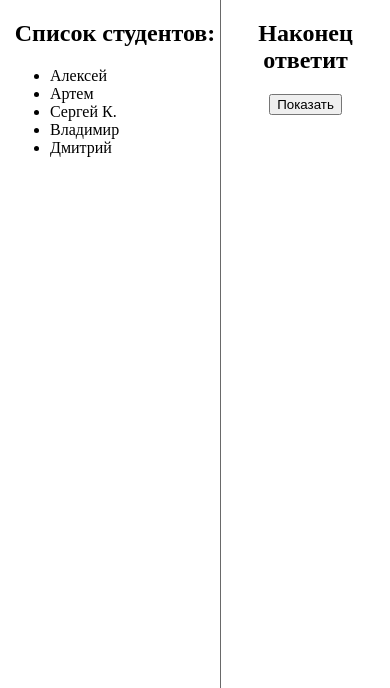
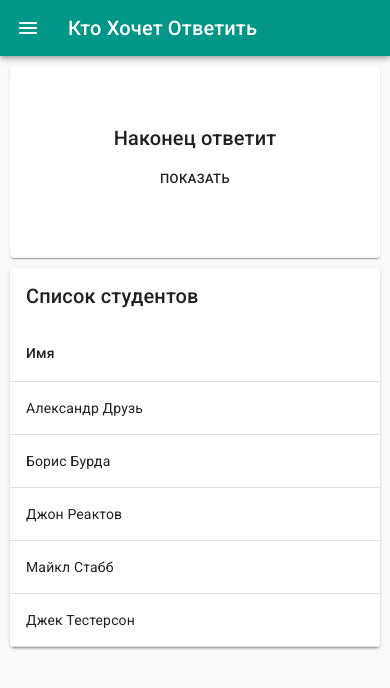
Before and after one commit to kostia-official/react-course-23, a React (Create React App) app: page / in a window 390 px wide. Shown: the top 688 px of the page. Built offline with nearby package versions, Linux system fonts and the light colour scheme.

Commit message:
Add Material UI Add basic responsiveness

```diff
--- a/public/index.html
+++ b/public/index.html
@@ -3,6 +3,14 @@
   <head>
     <meta charset="utf-8" />
     <link rel="icon" href="%PUBLIC_URL%/favicon.ico" />
+    <link
+      rel="stylesheet"
+      href="https://fonts.googleapis.com/css?family=Roboto:300,400,500,700&display=swap"
+    />
+    <link
+      rel="stylesheet"
+      href="https://fonts.googleapis.com/icon?family=Material+Icons"
+    />
     <meta name="viewport" content="width=device-width, initial-scale=1" />
     <meta name="theme-color" content="#000000" />
     <meta
@@ -18,7 +26,7 @@
       work correctly both with client-side routing and a non-root public URL.
       Learn how to configure a non-root public URL by running `npm run build`.
     -->
-    <title>React App</title>
+    <title>Кто Хочет Ответить</title>
   </head>
   <body>
     <noscript>You need to enable JavaScript to run this app.</noscript>
--- /dev/null
+++ b/src/ThemeProvider.js
@@ -0,0 +1,27 @@
+import { useMediaQuery } from "@material-ui/core";
+import {
+  createMuiTheme,
+  ThemeProvider as MaterialThemeProvider
+} from "@material-ui/core/styles";
+import { teal } from "@material-ui/core/colors";
+import CssBaseline from "@material-ui/core/CssBaseline";
+import React from "react";
+
+export const ThemeProvider = props => {
+  const prefersDarkMode = useMediaQuery("(prefers-color-scheme: dark)");
+
+  const theme = createMuiTheme({
+    palette: {
+      type: prefersDarkMode ? "dark" : "light",
+      primary: teal,
+      secondary: teal
+    }
+  });
+
+  return (
+    <MaterialThemeProvider theme={theme}>
+      <CssBaseline />
+      {props.children}
+    </MaterialThemeProvider>
+  );
+};
--- a/src/components/App/App.js
+++ b/src/components/App/App.js
@@ -1,17 +1,16 @@
 import React from "react";
-import _ from "lodash";
 import students from "../../students";
 import { RandomAnswerer } from "../RandomAnswerer/RandomAnswerer";
 import { StudentsList } from "../StudentsList/StudentsList";
 import { CenterText } from "../CenterText/CenterText";
-
+import { Header } from "../Header/Header";
 import styles from "./App.module.scss";
 
 function App() {
-  const names = _.map(students, "name");
-  console.log(names);
+  return (
+    <>
+      <Header />
 
-  return (
       <div className={styles.appContainer}>
         <div className={styles.studentsListContainer}>
           <StudentsList students={students} />
@@ -23,6 +22,7 @@
           </CenterText>
         </div>
       </div>
+    </>
   );
 }
 
--- a/src/components/App/App.module.scss
+++ b/src/components/App/App.module.scss
@@ -1,24 +1,43 @@
-$left-bar-width: 230px;
+$breakpoint: 700px;
+
+@mixin mobile {
+  @media (max-width: #{$breakpoint}) {
+    @content;
+  }
+}
+
+@mixin desktop {
+  @media (min-width: #{$breakpoint}) {
+    @content;
+  }
+}
 
 .appContainer {
+  margin: 10px;
   display: flex;
+
+  @include mobile {
+    flex-direction: column-reverse;
+  }
+
+  @include desktop {
+    flex-direction: row;
+  }
 }
 
 .studentsListContainer {
-  //background: indianred;
-
-  width: $left-bar-width;
-  height: 100vh;
-
-  border-right-color: dimgrey;
-  border-right-width: 1px;
-  border-right-style: solid;
-
-  padding-left: 10px;
+  @include desktop {
+    width: 235px;
+    margin-right: 10px;
+  }
 }
 
 .randomAnswererContainer {
-  //background: moccasin;
+  @include mobile {
+    margin-bottom: 10px;
+  }
 
-  flex-grow: 1;
+  @include desktop {
+    flex-grow: 1;
+  }
 }
--- /dev/null
+++ b/src/components/Header/Header.js
@@ -0,0 +1,33 @@
+import AppBar from "@material-ui/core/AppBar";
+import Toolbar from "@material-ui/core/Toolbar";
+import IconButton from "@material-ui/core/IconButton";
+import MenuIcon from "@material-ui/icons/Menu";
+import Typography from "@material-ui/core/Typography";
+import React from "react";
+import { makeStyles } from "@material-ui/core/styles";
+
+const useStyles = makeStyles(theme => ({
+  menuButton: {
+    marginRight: theme.spacing(2)
+  }
+}));
+
+export const Header = () => {
+  const classes = useStyles();
+
+  return (
+    <AppBar position="static">
+      <Toolbar>
+        <IconButton
+          edge="start"
+          className={classes.menuButton}
+          color="inherit"
+          aria-label="menu"
+        >
+          <MenuIcon />
+        </IconButton>
+        <Typography variant="h6">Кто Хочет Ответить</Typography>
+      </Toolbar>
+    </AppBar>
+  );
+};
--- a/src/components/RandomAnswerer/RandomAnswerer.js
+++ b/src/components/RandomAnswerer/RandomAnswerer.js
@@ -4,30 +4,42 @@
 import PropTypes from "prop-types";
 
 import styles from "./RandomAnswerer.module.scss";
+import Card from "@material-ui/core/Card";
+import CardContent from "@material-ui/core/CardContent";
+import Typography from "@material-ui/core/Typography";
+import Button from "@material-ui/core/Button";
 
 export const RandomAnswerer = props => {
   const wantsToAnswer = _.sample(props.answerers);
   const randomTitle = _.sample(titles);
 
   return (
-    <>
-      <h2>{randomTitle}</h2>
-      <span id="answerer" className={styles.hide}>
-        {wantsToAnswer.name}
-      </span>
-      <button id="show-button" onClick={show}>
-        Показать
-      </button>
-    </>
+    <Card className={styles.container}>
+      <CardContent align="center">
+        <Typography variant="h6" className={styles.title}>{randomTitle}</Typography>
+
+        <div className={styles.answererContainer}>
+          <div id="random-answerer" className={styles.hide}>
+            <Typography color="textSecondary">{wantsToAnswer.name}</Typography>
+          </div>
+
+          <div id="show-button">
+            <Button size="small" onClick={show}>
+              Показать
+            </Button>
+          </div>
+        </div>
+      </CardContent>
+    </Card>
   );
 };
 
 function show() {
-  const answerer = document.getElementById("answerer");
-  answerer.className = "";
+  const nameElement = document.getElementById("random-answerer");
+  nameElement.className = "";
 
-  const showButton = document.getElementById("show-button");
-  showButton.className = styles.hide;
+  const buttonElement = document.getElementById("show-button");
+  buttonElement.className = styles.hide;
 }
 
 RandomAnswerer.propTypes = {
--- a/src/components/RandomAnswerer/RandomAnswerer.module.scss
+++ b/src/components/RandomAnswerer/RandomAnswerer.module.scss
@@ -1,7 +1,13 @@
-.randomAnswererTitle {
-  font-size: x-large;
-  padding: 10px 0;
-  display: block;
+.container {
+  padding: 40px 0;
+
+  .title {
+    padding-bottom: 10px;
+  }
+
+  .answererContainer {
+    height: 30px;
+  }
 }
 
 .hide {
--- a/src/components/StudentsList/StudentsList.js
+++ b/src/components/StudentsList/StudentsList.js
@@ -1,24 +1,20 @@
 import React from "react";
-import _ from "lodash";
 import PropTypes from "prop-types";
 
-import styles from "./StudentsList.module.scss";
+import MaterialTable from "material-table";
 
-export const StudentsList = ({ students, title = "Список студентов:" }) => {
+export const StudentsList = ({ students, title = "Список студентов" }) => {
   return (
-    <div className={styles.studentsListContainer}>
-      <h2>{title}</h2>
-      <ul>
-        {_.map(students, ({ name }, i) => {
-          return <li key={i}>{name}</li>;
-        })}
-      </ul>
-    </div>
+    <MaterialTable
+      title={title}
+      columns={[{ title: "Имя", field: "name" }]}
+      data={students}
+      options={{
+        paging: false,
+        search: false
+      }}
+    />
   );
-};
-
-StudentsList.defaultProps = {
-  title: "Список студентов:"
 };
 
 StudentsList.propTypes = {
--- a/src/index.js
+++ b/src/index.js
@@ -1,7 +1,13 @@
 import React from "react";
 import ReactDOM from "react-dom";
 import App from "./components/App/App";
+import { ThemeProvider } from "./ThemeProvider";
 
 import "./index.scss";
 
-ReactDOM.render(<App />, document.getElementById("root"));
+ReactDOM.render(
+  <ThemeProvider>
+    <App />
+  </ThemeProvider>,
+  document.getElementById("root")
+);
--- a/src/students.json
+++ b/src/students.json
@@ -1,7 +1,7 @@
 [
-  { "name": "Алексей" },
-  { "name": "Артем" },
-  { "name": "Сергей К." },
-  { "name": "Владимир" },
-  { "name": "Дмитрий" }
+  { "name": "Александр Друзь" },
+  { "name": "Борис Бурда" },
+  { "name": "Джон Реактов" },
+  { "name": "Майкл Стабб" },
+  { "name": "Джек Тестерсон" }
 ]
```
Also changed, not shown: package.json (+7 -1 lines), src/logo.svg (deleted), 1 other file (tests, documents, lock files or other folders). Lines whose indentation alone changed are shown as unchanged.
